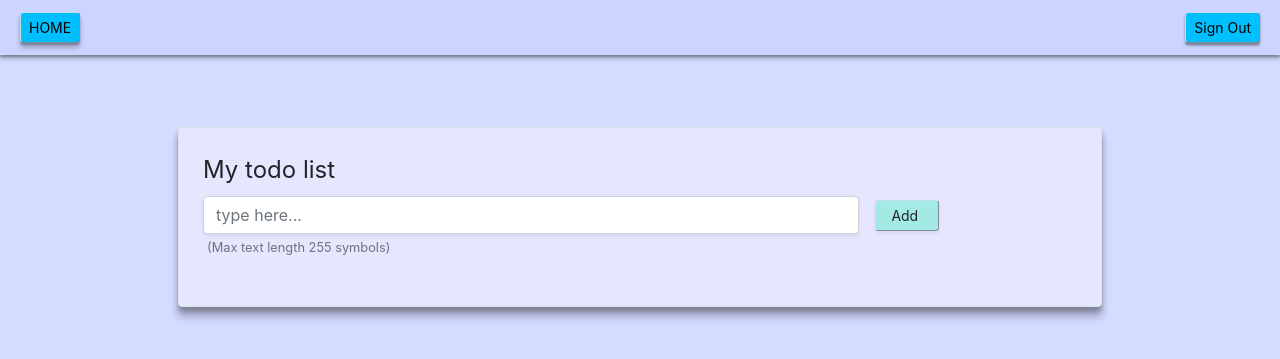
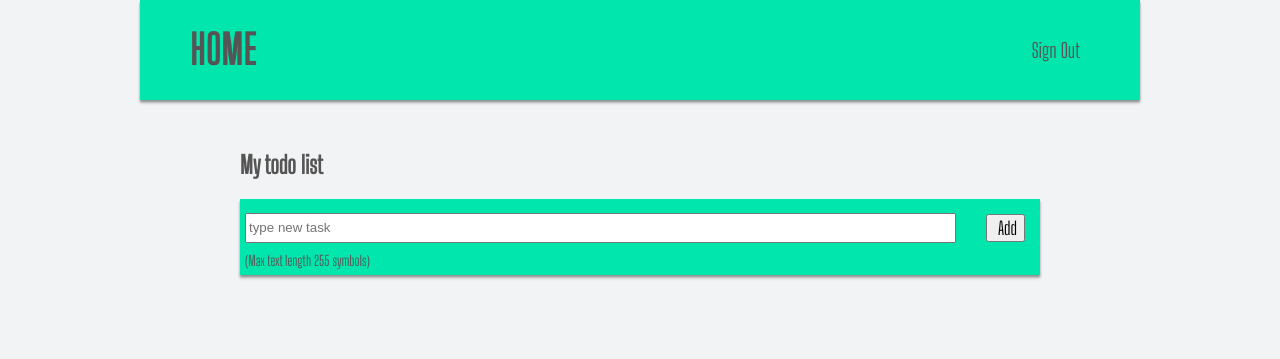
Before and after one commit to single7troke/todolist, a Django app: page /mylist/ in a window 1280 px wide. Shown: the top 359 px of the page. Run offline with Django 3.2, Linux system fonts and the light colour scheme; the visitor is signed in with stand-in values (Sample User, id 1); data that the repository does not hold is empty; parts of the project's set-up code (start-up, migrations or seed data) failed here and were passed over; some libraries are stand-ins or nearby versions.

Commit message:
added folder static with styles.css file ssc styles removed from templates

```diff
--- a/todo/todo/settings.py
+++ b/todo/todo/settings.py
@@ -127,6 +127,5 @@ USE_TZ = True
 # https://docs.djangoproject.com/en/3.0/howto/static-files/
 
 STATIC_URL = '/static/'
-CRISPY_TEMPLATE_PACK = 'bootstrap4'
 LOGIN_REDIRECT_URL = '/'
 LOGIN_URL = 'signin'
--- /dev/null
+++ b/todo/todo_list/static/todo_list/css/styles.css
@@ -0,0 +1,243 @@
+@import url('https://fonts.googleapis.com/css2?family=Architects+Daughter&display=swap');
+@import url('https://fonts.googleapis.com/css2?family=Big+Shoulders+Display&display=swap');
+@import url('https://fonts.googleapis.com/css2?family=Caveat&display=swap');
+
+
+/* BASE */
+
+body {
+
+    background: #f2f3f4;
+    min-width: 400px;
+
+}
+
+*,
+*:before,
+*:after {
+    box-sizing: border-box;
+}
+
+h1, h2, h3, h4, h5, h6 {
+    font-family: 'Big Shoulders Display', cursive;
+    padding: 20px 100px 0;
+    color: #555;
+}
+
+.message {
+    font-family: 'Big Shoulders Display', cursive;
+    color: red;
+    position: absolute;
+    top: 110px;
+    left: 40%;
+}
+
+.main{
+    margin-left: 10px;
+    margin-right: 10px;
+}
+
+.container {
+    border-color: #ddd;
+    border-width: 0px;
+    border-style: solid;
+    background:;
+    margin: 0 auto;
+    width: 100%;
+    max-width: 1000px;
+    min-width: 400px;
+}
+
+
+header {
+    position: fixed;
+    top: 0;
+    left: 0;
+    margin: 0 auto;
+    width: 100%;
+
+}
+
+
+.header_inner {
+    display: flex;
+    justify-content: space-between;
+    background: #00e6ac;
+    height: 100px;
+    z-index: 100;
+    align-items: center;
+    box-shadow: 0 2px 2px rgba(0,0,0,0.25), 0 3px 3px rgba(0,0,0,0.22);
+
+}
+
+
+.logo {
+    padding-left: 50px;
+}
+
+
+.logo a {
+
+    font-family: 'Big Shoulders Display', cursive;
+    font-size: 40px;
+    font-weight: 700;
+    letter-spacing: 1px;
+    text-decoration: none;
+    color: #555;
+}
+
+
+.nav_links {
+    margin-right: 50px;
+}
+
+
+.nav_links a {
+    font-family: 'Big Shoulders Display', cursive;
+    font-size: 20px;
+    text-decoration: none;
+    margin: 0 10px;
+    color: #555;
+    transition: color .15s linear;
+}
+
+.nav_links a:hover {
+    color: #eee;
+
+}
+
+
+.navbutton {
+
+    float: left;
+    margin: 1px;
+    margin-top: 20px;
+    background-color: #00bfff;
+	border-color: #c6deeb;
+    border-width: 1px;
+    box-shadow: 0 2px 2px rgba(0,0,0,0.25), 0 3px 3px rgba(0,0,0,0.22);
+
+    font-family: inherit;
+    font-size: 30px;
+}
+
+
+
+
+
+/* ----- HOME ----- */
+
+.home {
+    padding-bottom: 10px;
+    margin-top: 130px;
+}
+
+
+
+
+
+/* ----- MyList ----- */
+
+.mylist_conteiner {
+    margin-top: 130px;
+    margin-bottom: 50px;
+
+}
+
+.new__task {
+    padding: 5px;
+    background-color: #00e6ac;
+    margin: 0 100px;
+    box-shadow: 0 2px 2px rgba(0,0,0,0.25), 0 3px 3px rgba(0,0,0,0.22);
+}
+
+.new__task form{
+    display: flex;
+    justify-content: space-between;
+    align-items: center;
+}
+
+.new__task button{
+    margin: 10px;
+    font-family: 'Big Shoulders Display', cursive;
+    font-size: 18px;
+}
+
+.new__task input {
+    height: 30px;
+    width: 90%;
+}
+
+.new__task small {
+    font-family: 'Big Shoulders Display', cursive;
+    font-size: 14px;
+    color: #555;
+}
+
+
+.task {
+    padding: 5px;
+    background: #00e6ac;
+    margin: 0 100px;
+
+    box-shadow: 0 2px 2px rgba(0,0,0,0.25), 0 3px 3px rgba(0,0,0,0.22);
+}
+
+.text {
+    font-family: 'Caveat', cursive;
+    font-size: 25px;
+    padding: 5px;
+    background: #f2f3f4;
+    color: #444;
+}
+
+.text p {
+    margin: 0 auto;
+}
+.complete {
+    font-size: 20px;
+    text-decoration: line-through;
+}
+
+.created_date {
+    padding-top: 5px;
+    font-family: 'Big Shoulders Display', cursive;
+    font-size: 14px;
+    color: #555;
+}
+
+.mylist_buttons {
+    padding: 5px;
+    display: flex;
+    justify-content: space-between;
+}
+
+.mylist_buttons button {
+    font-family: 'Big Shoulders Display', cursive;
+    font-size: 14px;
+}
+
+
+/* Sign In, Registration, Sign Out*/
+.user_form {
+    margin-top: 130px;
+    padding: 5px;
+    background: #00e6ac;
+    font-size: 20px;
+    font-family: 'Big Shoulders Display', cursive;
+    color: #444;
+
+    box-shadow: 0 2px 2px rgba(0,0,0,0.25), 0 3px 3px rgba(0,0,0,0.22);
+}
+
+
+.user_form button {
+    margin: 5px;
+    font-family: 'Big Shoulders Display', cursive;
+    font-size: 20px;
+    color: #444;
+}
+
+fieldset{
+    padding: 10px;
+}
--- a/todo/todo_list/templates/todo_list/base.html
+++ b/todo/todo_list/templates/todo_list/base.html
@@ -5,92 +5,50 @@
 		<meta charset="UTF-8">
 	    <meta name="viewport" content="width=device-width, initial-scale=1, shrink-to-fit=no">
 
-		<link rel="stylesheet" href="https://stackpath.bootstrapcdn.com/bootstrap/4.5.0/css/bootstrap.min.css"
-			  integrity="sha384-9aIt2nRpC12Uk9gS9baDl411NQApFmC26EwAOH8WgZl5MYYxFfc+NcPb1dKGj7Sk"
-			  crossorigin="anonymous">
+		<link rel="stylesheet" type="text/css" href="{% static 'todo_list/css/styles.css' %}">
+
 		{% if title %}
 	        <title>My List - {{ title }}</title>
 	    {% else %}
 	        <title>My List</title>
 	    {% endif %}
 	</head>
-	<body style="background-color: #d4dcff; ">
-		<div class="w-0 mx-auto">
-			<nav class="navbar"
-				 style="background-color: #ccd5ff;
-				 box-shadow: 0 2px 2px rgba(0,0,0,0.25), 0 4px 4px rgba(0,0,0,0.22);">
-				<div class="nav">
-					<form  action="{% url 'Home' %}" class="form-inline my-1" >
-							<button type="submit"
-									class="btn-sm mx-1"
-									style="background-color: #00bfff;
-									border-color: #c6deeb;
-									border-width: 1px;
-									box-shadow: 0 2px 2px rgba(0,0,0,0.25), 0 5px 5px rgba(0,0,0,0.22);">
-								HOME
-							</button>
-					</form>
+	<body>
+
+	<div class="main">
+
+		<header>
+			<div class="container">
+				<div class="header_inner">
+					<div class="logo">
+						<a href="{% url 'Home' %}">HOME</a>
+					</div>
+
+					<div class="nav_links">
+						{% if user.is_authenticated %}
+						<a  href="{% url 'signout' %}" class="">Sign Out</a>
+						{% else %}
+						<a href="{% url 'signin' %}">Sign in </a>
+						<a  href="{% url 'register' %}" class="" >Registration</a>
+						{% endif %}
+					</div>
 				</div>
-				<div class="nav float-right">
-					{% if user.is_authenticated %}
-						<form  action="{% url 'signout' %}" class="form-inline my-1" >
-							<button type="submit"
-									class="btn-sm mx-1 "
-									style="background-color: #00bfff;
-									border-color: #c6deeb;
-									border-width: 1px;
-									box-shadow: 0 2px 2px rgba(0,0,0,0.25), 0 3px 3px rgba(0,0,0,0.22);">
-								Sign Out
-							</button>
-						</form>
-					{% else %}
-						<form  action="{% url 'signin' %}" class="form-inline my-1" >
-							<button type="submit"
-									class="btn-sm mx-1"
-									style="background-color: #00bfff;
-									border-color: #c6deeb;
-									border-width: 1px;
-									box-shadow: 0 2px 2px rgba(0,0,0,0.25), 0 3px 3px rgba(0,0,0,0.22);">
-								Sign in
-							</button>
-						</form>
-						<form  action="{% url 'register' %}" class="form-inline my-1" >
-							<button type="submit"
-									class="btn-sm mx-1"
-									style="background-color : #00bfff; border-color: #c6deeb;
-									border-width: 1px;
-									box-shadow: 0 2px 2px rgba(0,0,0,0.25), 0 3px 3px rgba(0,0,0,0.22);">
-								Registration
-							</button>
-						</form>
-					{% endif %}
-				</div>
-			</nav>
-		</div>
-		<div class="">
+			</div>
+		</header>
+
+		<div class="container">
 			{% if messages %}
 			  {% for message in messages %}
-				<div class="alert alert-{{ message.tags }}">
+				<div class="message">
 				  {{ message }}
 				</div>
 			  {% endfor %}
 			{% endif %}
-				{% block content %}{% endblock content %}
 		</div>
 
+		{% block content %}{% endblock content %}
 
-		<!-- Optional JavaScript -->
-	    <!-- jQuery first, then Popper.js, then Bootstrap JS -->
-	    <script src="https://code.jquery.com/jquery-3.5.1.slim.min.js"
-				integrity="sha384-DfXdz2htPH0lsSSs5nCTpuj/zy4C+OGpamoFVy38MVBnE+IbbVYUew+OrCXaRkfj"
-				crossorigin="anonymous"></script>
-	    <script src="https://cdn.jsdelivr.net/npm/popper.js@1.16.0/dist/umd/popper.min.js"
-				integrity="sha384-Q6E9RHvbIyZFJoft+2mJbHaEWldlvI9IOYy5n3zV9zzTtmI3UksdQRVvoxMfooAo"
-				crossorigin="anonymous"></script>
-	    <script src="https://stackpath.bootstrapcdn.com/bootstrap/4.5.0/js/bootstrap.min.js"
-				integrity="sha384-OgVRvuATP1z7JjHLkuOU7Xw704+h835Lr+6QL9UvYjZE3Ipu6Tp75j7Bh/kR0JKI"
-				crossorigin="anonymous"></script>
-
+	</div>
 	</body>
 
 </html>
--- a/todo/todo_list/templates/todo_list/mylist.html
+++ b/todo/todo_list/templates/todo_list/mylist.html
@@ -2,65 +2,43 @@
 {% extends "todo_list/base.html" %}
 {% block content %}
 {% load static %}
+	<div class="mylist_conteiner">
+	<div class="container">
+		<h2>My todo list</h2>
+		<div class="new__task">
 
+			<form action="{% url 'add' %}" method="post" class="" >{% csrf_token %}
+				<input type="text" name="content" maxlength="255" placeholder="type new task">
+				<button type="submit">&nbsp;Add</button>
+			</form>
+			<small class="">(Max text length 255 symbols)</small>
+		</div>
+		<br>
 
-	<div class="p-4 mt-5">
-		<div class="conteiner w-75 p-4 border mx-auto rounded"
-			 style="background-color: #e6e6ff;
-			 box-shadow: 0 5px 5px rgba(0,0,0,0.25), 0 10px 10px rgba(0,0,0,0.22);">
-			<legend>
-				My todo list
-			</legend>
+			{% for todo in todo_list %}
+				<div class="task">
+					<div class="text">
+						{% if todo.complete %}
+						<p class="complete">{{ todo.content }}</p>
+						{% else %}
+						<p>{{ todo.content }}</p>
+						{% endif %}
+						<div class="created_date">Created: {{ todo.date }}</div>
+					</div>
 
-			<form action="{% url 'add' %}" method="post" class="form-inline" >{% csrf_token %}
-				<input type="text"
-					   name="content"
-					   maxlength="255"
-					   class="form-control w-75 shadow-sm"
-					   placeholder="type here...">
-				<button type="submit"
-						class="btn btn-sm ml-3 shadow-sm"
-						style="background-color: #a4eae4; border-style:outset;
-						border-color: #c6deeb; border-width: 1px;">
-					&nbsp;&nbsp;Add&nbsp;&nbsp;&nbsp;
-				</button>
-			</form>
-			<small class="text-muted ml-1">(Max text length 255 symbols)</small>
-
-			<br><br>
-			{% for todo in todo_list %}
-				<ul class="list-group ml-3">
-					<div class="row">
-						<li class="list-group-item disabled w-75 rounded mr-2 my-1 text-dark shadow-sm"
-							style="background-color: #ecf4f8; word-break: break-all;">
-							{% if todo.complete %}
-								<small class="text-muted"><s>{{ todo.content }}</s></small>
-							{% else %}
-								{{ todo.content }}
-							{% endif %}
-							<br><small class="blockquote-footer">Created: {{ todo.date }}</small>
-						</li>
-						<div class="mt-1">
-							<form  action="done/{{ todo.id }}/" method="post" class="form-inline my-1" >{% csrf_token %}
-								<button type="submit"
-										class="btn btn-sm mx-1 shadow-sm"
-										style="background-color: #7adeff;
-										border-style:outset; border-color: #c6deeb;
-										border-width: 1px;">&nbsp;&nbsp;
-									Done&nbsp;&nbsp;</button>
+					<div class="mylist_buttons">
+							<form  action="done/{{ todo.id }}/" method="post">{% csrf_token %}
+								<button type="submit">Done</button>
 							</form>
-							<form action="delete/{{ todo.id }}/" method="post" class="form-inline my-1" >{% csrf_token %}
-								<button type="submit"
-										class="btn btn-sm mx-1 shadow-sm"
-										style="background-color: #f3cec9;
-										border-style:outset; border-color: #c6deeb;
-										border-width: 1px;">&nbsp;
-									Delete&nbsp;</button>
+							<form action="delete/{{ todo.id }}/" method="post">{% csrf_token %}
+								<button type="submit">Delete</button>
 							</form>
 						</div>
-					</div>
-				</ul>
+				</div>
+				<br>
 			{% endfor %}
-		</div>
+	</div>
+	<div>
+
 	</div>
 {% endblock content %}
--- a/todo/todo_list/views.py
+++ b/todo/todo_list/views.py
@@ -8,7 +8,7 @@ def home(request):
 	if request.user.is_authenticated:
 		return redirect('Mylist')
 	else:
-		text = ['Create', 'Your', 'Own', 'ToDo list!']
+		text = ['Create', 'Your', 'Own', 'List!']
 		return render(request, 'todo_list/home.html', {'text': text})
 
 
```
Also changed, not shown: todo/todo_list/templates/todo_list/home.html (+11 -25 lines), todo/users/templates/users/register.html (+4 -7 lines), todo/users/templates/users/signin.html (+5 -12 lines), todo/users/templates/users/signout.html (+2 -9 lines).
